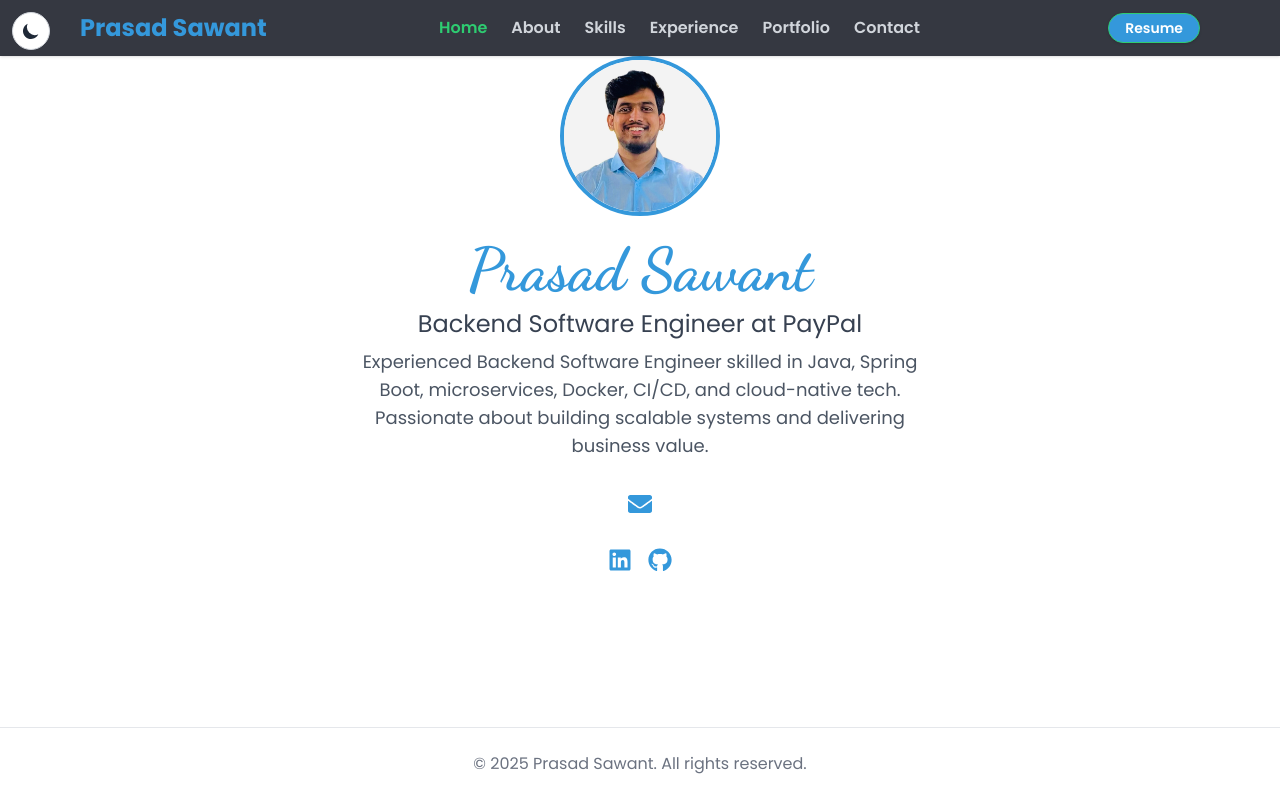
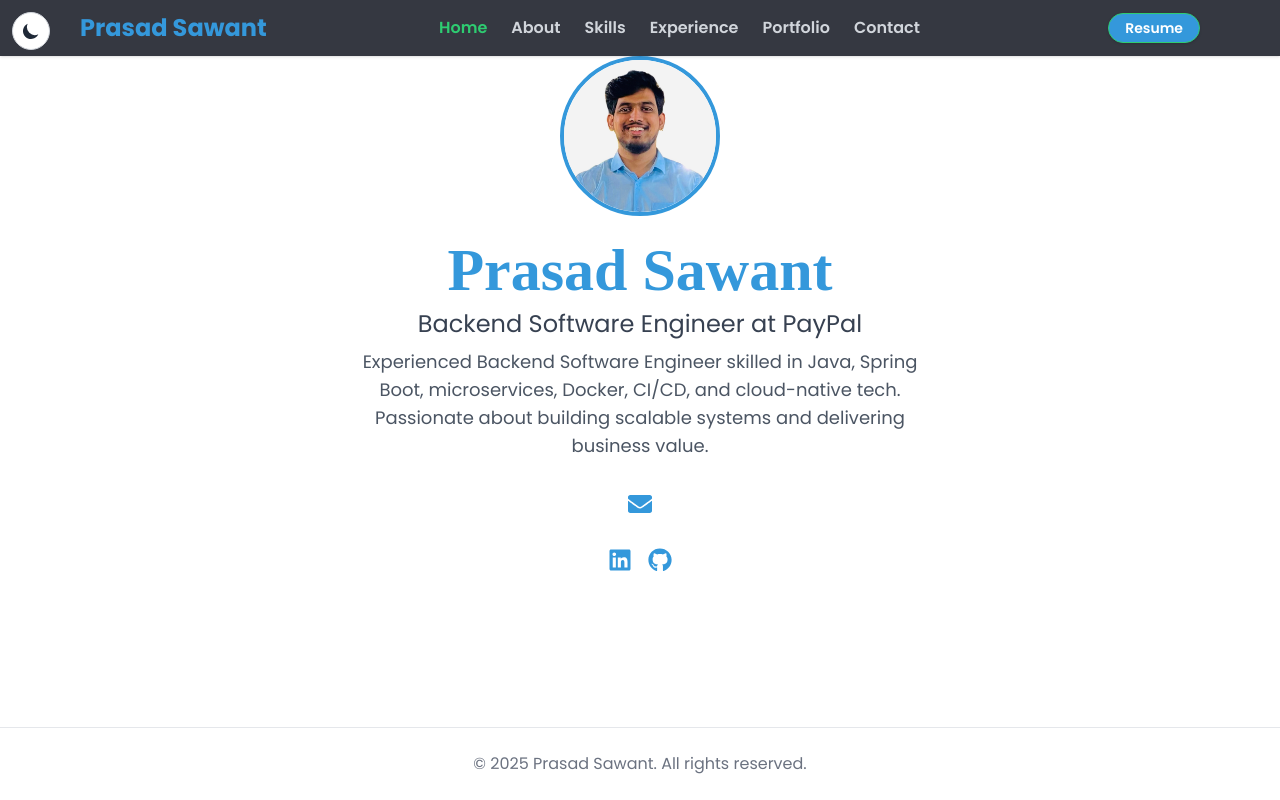
Before and after one commit to prasadSawant-pvt/portfolio, a Next.js app: page / in a window 1280 px wide. Built offline with nearby package versions, Linux system fonts and the light colour scheme.

Commit message:
versel build fix

```diff
--- a/components/Layout.tsx
+++ b/components/Layout.tsx
@@ -22,15 +22,11 @@ export default function Layout({ title, children }: Props) {
     // ThemeProvider wraps the app to provide dark/light mode functionality
     <ThemeProvider>
       <div className="flex flex-col min-h-screen bg-white text-gray-900 dark:bg-gray-900 dark:text-gray-100 transition-colors duration-300">
-        {/* Head: Meta tags, favicon, Google Fonts, and FontAwesome icons */}
+        {/* Head: Meta tags and favicon only (fonts/icons moved to _document.tsx) */}
         <Head>
           <title>{title ? `${title} | Prasad Sawant` : 'Prasad Sawant Portfolio'}</title>
           <meta name="viewport" content="width=device-width, initial-scale=1" />
           <link rel="icon" href="/favicon.ico" />
-          <link rel="preconnect" href="https://fonts.googleapis.com" />
-          <link rel="preconnect" href="https://fonts.gstatic.com" crossOrigin="anonymous" />
-          <link href="https://fonts.googleapis.com/css2?family=Poppins:wght@400;600;700&family=Dancing+Script:wght@700&family=Pacifico&display=swap" rel="stylesheet" />
-          <link rel="stylesheet" href="https://cdnjs.cloudflare.com/ajax/libs/font-awesome/6.4.0/css/all.min.css" />
         </Head>
         {/* Navbar: always at the top */}
         <Navbar />
--- a/pages/about.tsx
+++ b/pages/about.tsx
@@ -14,8 +14,8 @@ export default function About() {
         {/* About Me paragraph - updated for 2025 */}
         <div className="bg-gray-100 dark:bg-gray-800 rounded-xl px-6 py-6 md:px-10 md:py-8 mb-4 shadow-lg inline-block text-left max-w-2xl transition-colors duration-300">
           <p className="text-gray-700 dark:text-gray-200 text-lg">
-            I'm a passionate and performance-driven Backend Software Engineer with hands-on experience building scalable APIs and microservices for enterprise-grade systems. Currently at PayPal, I specialize in Java, Spring Boot, and cloud-native architectures, delivering backend solutions that are fast, reliable, and production-ready.<br /><br />
-            With a strong foundation in DevOps practices like Docker, CI/CD pipelines, and cloud deployments, I focus on building systems that are not just functional, but optimized for speed, scalability, and maintainability. I've consistently contributed to improving system performance, accelerating development cycles, and reducing time-to-market.
+            I&apos;m a passionate and performance-driven Backend Software Engineer with hands-on experience building scalable APIs and microservices for enterprise-grade systems. Currently at PayPal, I specialize in Java, Spring Boot, and cloud-native architectures, delivering backend solutions that are fast, reliable, and production-ready.<br /><br />
+            With a strong foundation in DevOps practices like Docker, CI/CD pipelines, and cloud deployments, I focus on building systems that are not just functional, but optimized for speed, scalability, and maintainability. I&apos;ve consistently contributed to improving system performance, accelerating development cycles, and reducing time-to-market.
           </p>
         </div>
         <div className="mt-6">
```
